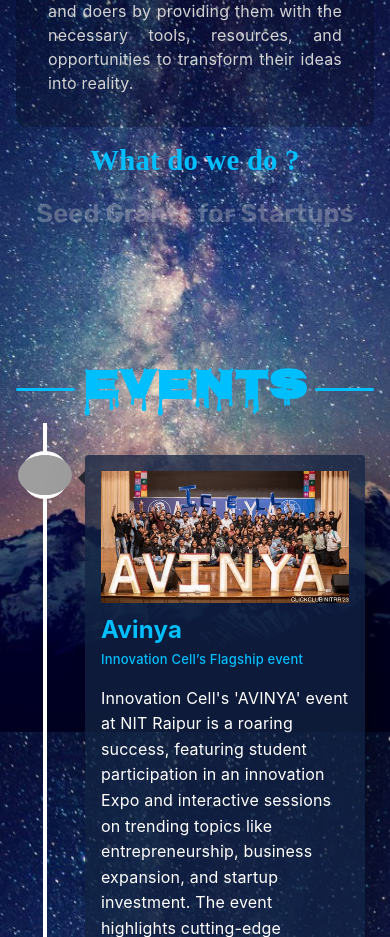
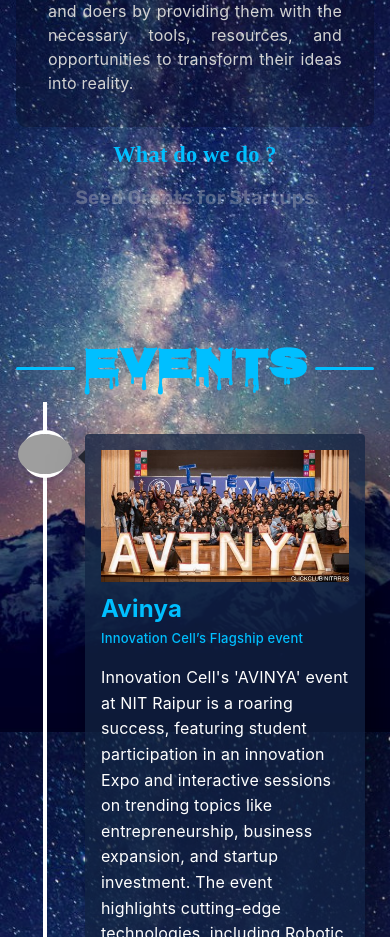
Before and after one commit to lakshmanmulchandani/InnovationCell-Website, a React (Create React App) app in the folder client/: page / in a window 390 px wide. Shown: the part 1800-2737 px from the top of the page. Built offline with nearby package versions, Linux system fonts and the light colour scheme; grey boxes are pictures that could not be loaded; a web font is replaced by a local one.

Commit message:
heading updated, landing page recorrected, about us blinking text size updated

```diff
--- a/client/src/Components/AboutUs/AboutUs.css
+++ b/client/src/Components/AboutUs/AboutUs.css
@@ -27,6 +27,10 @@
 
 .About-item-heading {
   color: #00bfff;
+  text-align: center;
+  font-size: 1.8rem;
+  font-weight: 700;
+  font-family: frozen;
 }
 
 .About-item {
@@ -98,6 +102,9 @@
     scale: 0.9;
   }
   .About-item {
+    font-size: 1.4rem;
+  }
+  .About-item-heading {
     font-size: 1.6rem;
   }
 }
@@ -108,4 +115,10 @@
   .About-main-container {
     margin: 0 1rem;
   }
+  .About-item {
+    font-size: 1.2rem;
+  }
+  .About-item-heading {
+    font-size: 1.4rem;
+  }
 }
--- a/client/src/Components/AboutUs/AboutUs.jsx
+++ b/client/src/Components/AboutUs/AboutUs.jsx
@@ -53,17 +53,7 @@ const AboutUs = () => {
             thinkers, and doers by providing them with the necessary tools,
             resources, and opportunities to transform their ideas into reality.
           </div>
-          <div
-            className="About-item-heading"
-            style={{
-              textAlign: "center",
-              fontSize: "1.8rem",
-              fontWeight: "700",
-              fontFamily: "frozen",
-            }}
-          >
-            What do we do ?
-          </div>
+          <div className="About-item-heading">What do we do ?</div>
           <div
             className={`About-item`}
             style={{ textAlign: "center", animationDelay: `${activeDiv * 2}s` }}
```
